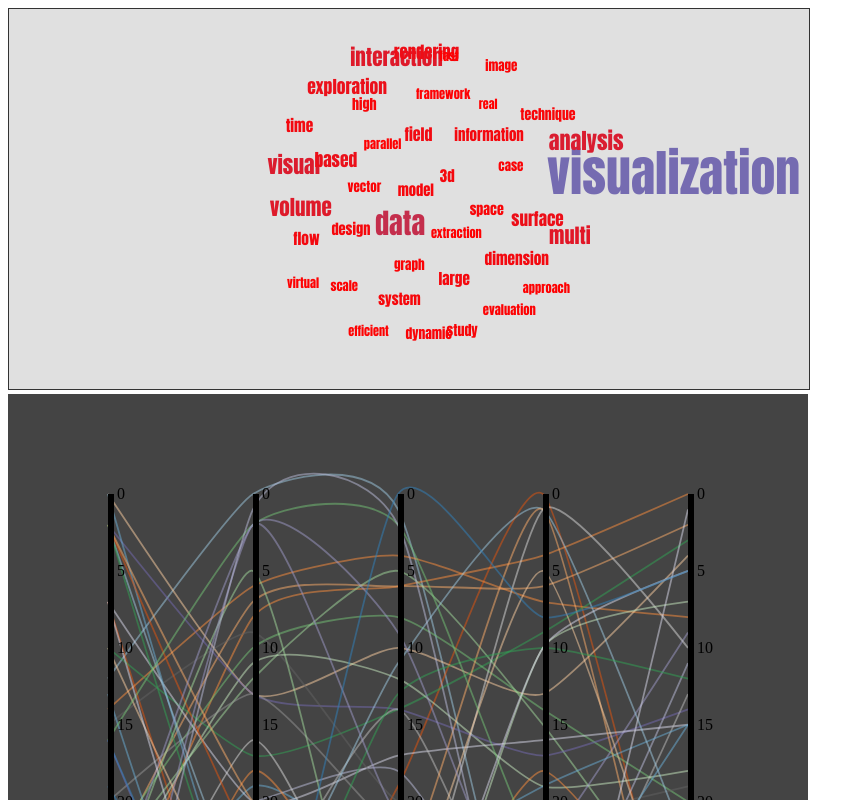
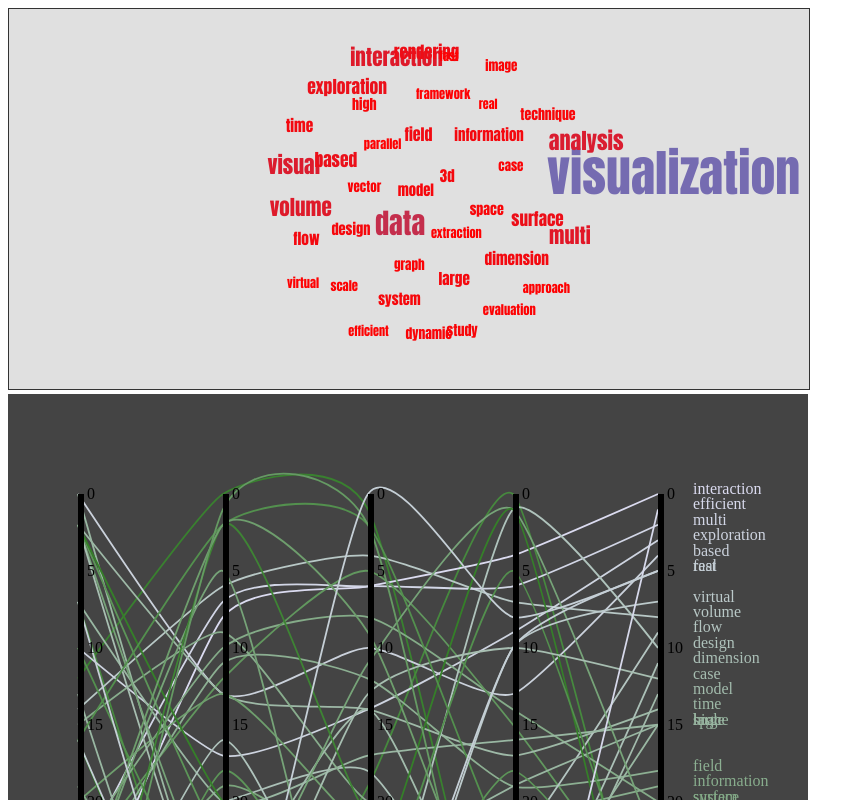
Before and after one commit to iamdanfox/visanalytics, a plain HTML site: page index.html in a window 1280 px wide. Shown: the top 800 px of the page, without its empty margins (0-865 px from the left). Drawn offline with Linux system fonts and the light colour scheme.

Commit message:
Prettier colour scale

```diff
--- a/index.html
+++ b/index.html
@@ -8,6 +8,10 @@
       stroke: #fff;
       fill-opacity: .125;
       shape-rendering: crispEdges;
+    }
+
+    path.line {
+      transition: all 150ms;
     }
   </style>
 </head>
--- a/vis2.js
+++ b/vis2.js
@@ -28,14 +28,16 @@ d3.csv('FreqWords5Year.csv').row(function(rawRow) {
   });
   return rawRow;
 }).get(function(error, rows) {
-  var WIDTH, adjustedRows, brush, brushes, colName, colourScale, focusLines, g, grouped, height, horizontalScale, rankingData, svg, verticalOrderingScale, _i, _j, _len, _len1;
-  WIDTH = 800;
+  var HEIGHT, WIDTH, adjustedRows, brush, brushes, colName, colourScale, focusLines, g, grouped, horizontalScale, rankingData, rowMatchesBrushes, svg, verticalOrderingScale, _i, _j, _len, _len1;
+  WIDTH = 600;
+  HEIGHT = 600;
   svg = d3.select('#visualisation2').style({
-    width: WIDTH,
+    width: WIDTH + 200,
+    height: HEIGHT + 200,
     background: '#444'
   });
   g = svg.append('g').attr({
-    'transform': 'translate(100,100)'
+    'transform': 'translate(70,100)'
   });
   grouped = {};
   for (_i = 0, _len = COLUMN_NAMES.length; _i < _len; _i++) {
@@ -62,9 +64,9 @@ d3.csv('FreqWords5Year.csv').row(function(rawRow) {
       word: row.word
     };
   });
-  horizontalScale = d3.scale.linear().domain([0, 4]).range([0, 580]);
-  verticalOrderingScale = d3.scale.linear().domain([0, rows.length - 1]).range([0, 600]);
-  colourScale = d3.scale.category20c().domain([36, 1000]);
+  horizontalScale = d3.scale.linear().domain([0, 4]).range([0, WIDTH - 20]);
+  verticalOrderingScale = d3.scale.linear().domain([0, rows.length - 1]).range([0, HEIGHT]);
+  colourScale = d3.scale.linear().domain([0, 40]).range(['hsl(240, 40%, 90%)', 'hsl(111, 60%, 30%)']);
   g.selectAll('path').data(adjustedRows).enter().append('path').attr({
     'title': function(row) {
       return row.word;
@@ -78,11 +80,22 @@ d3.csv('FreqWords5Year.csv').row(function(rawRow) {
       }))(row.rankingData);
     },
     'stroke': function(row) {
-      return colourScale(row.sum);
+      return colourScale(row.rankingData[4].y);
     },
     'stroke-width': 1.8,
-    'fill': 'none',
-    'opacity': 0.5
+    'fill': 'none'
+  });
+  g.selectAll('text').data(adjustedRows).enter().append('text').text(function(row) {
+    return row.word;
+  }).attr({
+    'class': 'word',
+    x: WIDTH + 15,
+    y: function(row) {
+      return verticalOrderingScale(row.rankingData[4].y);
+    },
+    fill: function(row) {
+      return colourScale(row.rankingData[4].y);
+    }
   });
   brushes = [0, 1, 2, 3, 4].map(function(i) {
     var axis, brush, brushg;
@@ -102,32 +115,28 @@ d3.csv('FreqWords5Year.csv').row(function(rawRow) {
     });
     return brush;
   });
-  focusLines = function() {
-    return g.selectAll('path.line').attr({
-      'opacity': 0.1
-    }).filter(function(row) {
-      var i, lower, upper, within, _j, _ref, _ref1;
+  rowMatchesBrushes = function(row) {
+    var i, lower, upper, _j, _ref, _ref1;
     for (i = _j = 0; _j <= 4; i = ++_j) {
       if (!(!brushes[i].empty())) {
         continue;
       }
       _ref = brushes[i].extent(), lower = _ref[0], upper = _ref[1];
-        within = (lower <= (_ref1 = row.rankingData[i].y) && _ref1 <= upper);
-        if (!within) {
+      if (!((lower <= (_ref1 = row.rankingData[i].y) && _ref1 <= upper))) {
         return false;
       }
     }
     return true;
-    }).attr({
-      'opacity': 5
+  };
+  focusLines = function() {
+    return g.selectAll('path.line, text.word').attr({
+      'opacity': 0.1
+    }).filter(rowMatchesBrushes).attr({
+      'opacity': 0.8
     });
   };
   for (_j = 0, _len1 = brushes.length; _j < _len1; _j++) {
     brush = brushes[_j];
     brush.on('brush', focusLines);
   }
-  height = g[0][0].getBBox().height;
-  svg.style({
-    height: height + 200
 });
-});
```
Also changed, not shown: 1 other file. Lines whose indentation alone changed are shown as unchanged.
